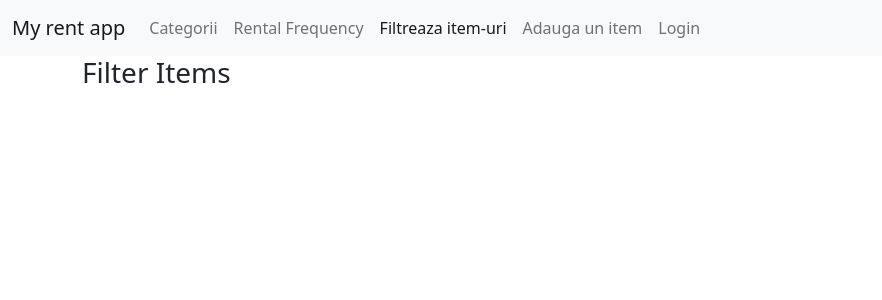
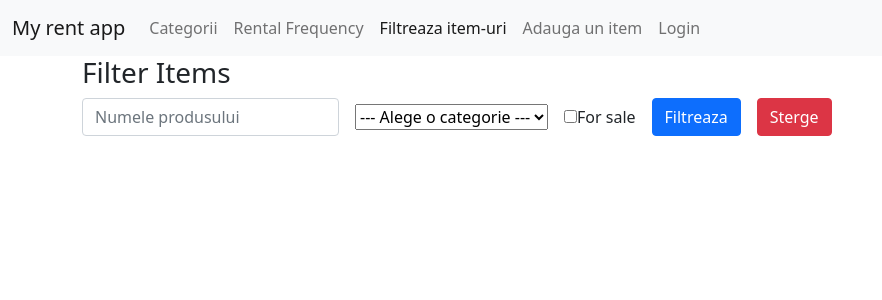
Before and after one commit to MinervaM99/rent-things-project, a React (Create React App) app in the folder rent-things-app/: page /items/filter in a window 1280 px wide. Shown: the top 300 px of the page, without its empty margins (0-882 px from the left). Built offline with nearby package versions, Linux system fonts and the light colour scheme.

Commit message:
forms in progress

```diff
--- a/rent-things-app/src/category/EditCategory.tsx
+++ b/rent-things-app/src/category/EditCategory.tsx
@@ -7,7 +7,7 @@ export default function EditCategory() {
     <>
       <h3>Edit category</h3>
       <CategoryForm
-        model={{ name: " " }}
+        model={{ name: "Action" }}
         onSubmit={async (value) => {
           await new Promise((r) => setTimeout(r, 1000));
           console.log(id);
--- a/rent-things-app/src/forms/category.model.d.ts
+++ b/rent-things-app/src/forms/category.model.d.ts
@@ -1,3 +1,8 @@
 export interface categoryCreationDTO{
   name: string;
 }
+
+export interface categoryDTO{
+  id: number;
+  name: string;
+}
--- a/rent-things-app/src/items/FilterItems.tsx
+++ b/rent-things-app/src/items/FilterItems.tsx
@@ -1,7 +1,87 @@
+import { Field, Form, Formik } from "formik";
+import { categoryDTO } from "../forms/category.model";
+import Button from "../utils/Button";
+
 export default function FilterItems() {
+  const initialValues: filterItemsForm = {
+    title: "",
+    categoryId: 0,
+    forSale: false,
+  };
+
+  const categories: categoryDTO[] = [
+    { id: 1, name: "Bucatarie" },
+    { id: 2, name: "Gradina si curte" },
+    { id: 3, name: "Haine" },
+  ];
+
   return (
     <>
       <h3>Filter Items</h3>
+      <Formik
+        initialValues={initialValues}
+        onSubmit={(values) => console.log(values)}
+      >
+        {(formikProps) => (
+          <Form>
+            <div className="row gx-3 align-items-center">
+              <div className="col-auto">
+                <input
+                  type="text"
+                  className="form-control"
+                  id="title"
+                  placeholder="Numele produsului"
+                  {...formikProps.getFieldProps("title")}
+                />
+              </div>
+              <div className="col-auto">
+                <select
+                  className="from-select"
+                  {...formikProps.getFieldProps("categoryId")}
+                >
+                  <option value="0">--- Alege o categorie ---</option>
+                  {categories.map((category) => (
+                    <option key={category.id} value={category.id}>
+                      {category.name}
+                    </option>
+                  ))}
+                </select>
+              </div>
+              <div className="col-auto">
+                <div className="from-check">
+                  <Field
+                    className="from-check-input"
+                    id="forSale"
+                    name="forSale"
+                    type="checkbox"
+                  />
+                  <label className="from-check-label" htmlFor="forSale">
+                    For sale
+                  </label>
+                </div>
+              </div>
+              <div className="col-auto">
+                <Button
+                  className="btn btn-primary"
+                  onClick={() => formikProps.submitForm()}
+                >
+                  Filtreaza
+                </Button>
+                <Button
+                  className="btn btn-danger ms-3"
+                  onClick={() => formikProps.setValues(initialValues)}
+                >Sterge </Button>
+              </div>
+            </div>
+          </Form>
+        )}
+      </Formik>
     </>
   );
 }
+
+interface filterItemsForm {
+  title: string;
+  categoryId: number;
+  forSale: boolean;
+}
--- a/rent-things-app/src/items/LandingPage.tsx
+++ b/rent-things-app/src/items/LandingPage.tsx
@@ -16,6 +16,7 @@ export default function LandingPage() {
             price: 5,
             itemImage:
               "https://upload.wikimedia.org/wikipedia/ro/0/06/Idiotul.jpg",
+            forSale: true,
           },
           {
             id: 2,
@@ -24,6 +25,7 @@ export default function LandingPage() {
             price: 4,
             itemImage:
               "https://upload.wikimedia.org/wikipedia/commons/thumb/c/cd/Cover_of_the_first_edition_of_Crime_and_Punishment.jpg/200px-Cover_of_the_first_edition_of_Crime_and_Punishment.jpg",
+            forSale: false,
           },
         ],
         transport: [
@@ -34,14 +36,16 @@ export default function LandingPage() {
             price: 40,
             itemImage:
               "https://upload.wikimedia.org/wikipedia/commons/thumb/c/cf/Baset_trailer.jpg/220px-Baset_trailer.jpg",
+            forSale: false,
           },
           {
-            id:4,
+            id: 4,
             title: "Bicicleta de munte",
             description: "Foarte buna",
             price: 20,
             itemImage:
               "https://upload.wikimedia.org/wikipedia/commons/thumb/9/96/Hardtail-mountain-bike.jpg/220px-Hardtail-mountain-bike.jpg",
+            forSale: true,
           },
         ],
       });
--- a/rent-things-app/src/items/items.model.d.ts
+++ b/rent-things-app/src/items/items.model.d.ts
@@ -4,6 +4,7 @@ export interface itemDTO {
   description: string;
   price: number;
   itemImage: string;
+  forSale: boolean;
   // category: string;
   // condition: string;
 }
--- a/rent-things-app/src/utils/Button.tsx
+++ b/rent-things-app/src/utils/Button.tsx
@@ -3,7 +3,7 @@ export default function Button(props: buttonProps) {
     <button
       type={props.type}
       disabled={props.disable}
-      className="btn btn-primary"
+      className={props.className}
       onClick={props.onClick}
     >
       {props.children}
@@ -16,9 +16,11 @@ interface buttonProps {
   onClick?(): void;
   type: "button" | "submit";
   disable: boolean;
+  className: string
 }
 
 Button.defaultProps = {
   type: "button",
   disable: false,
+  className: "btn btn-primary"
 };
```
